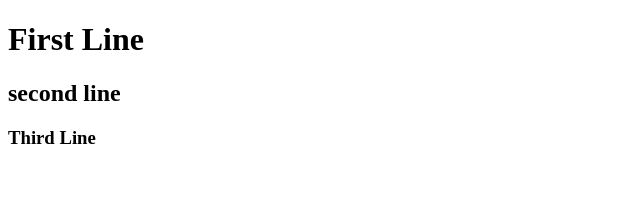
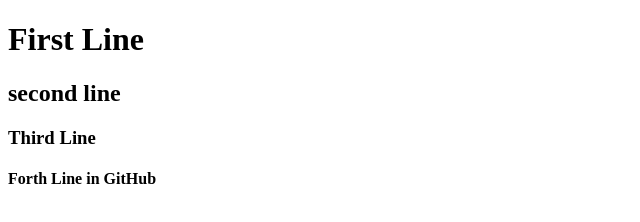
Before and after one commit to souravdas31/MyFisrRepo, a plain HTML site: page index.html in a window 1280 px wide. Shown: the whole page, without its empty margins (0-640 px from the left). Drawn offline with Linux system fonts and the light colour scheme.

Commit message:
Update index.html

```diff
--- a/index.html
+++ b/index.html
@@ -2,3 +2,4 @@
 <h1>First Line</h1>
 <h2>second line</h2>
 <h3>Third Line</h3>
+<h4>Forth Line in GitHub</h4>
```
